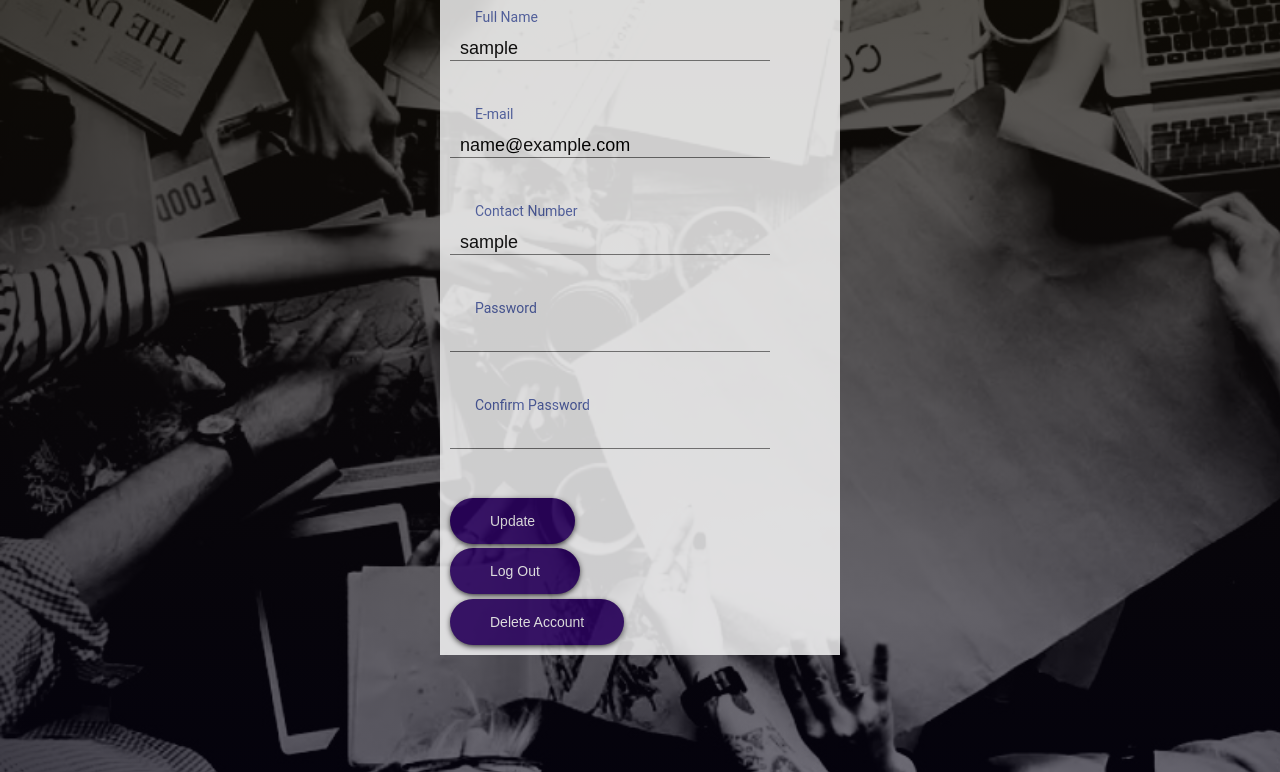
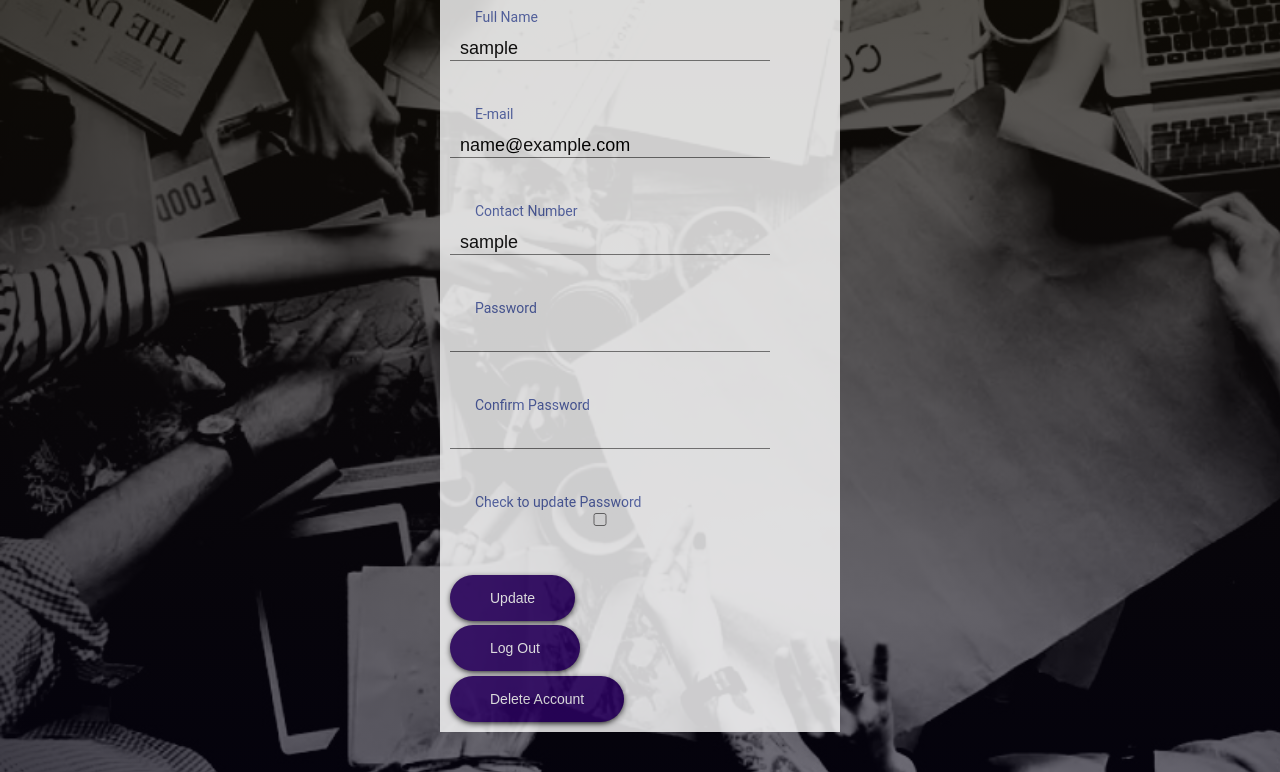
Before and after one commit to sitelisting/Listing_Site, a PHP site: page /profile.php in a window 1280 px wide. Shown: the part 313-1085 px from the top of the page. Run offline with PHP 8.4, Linux system fonts and the light colour scheme; the visitor is signed in with stand-in values (Sample User, id 1).

Commit message:
Update profile.php

```diff
--- a/forgotPass.php
+++ b/forgotPass.php
@@ -11,7 +11,8 @@ if(isset($_POST['submit'])){
 
       if($password1 == $password){
 
-        $query = "UPDATE registerusers SET User_Password='$password' WHERE User_Email = '$email'";
+      $hashedpassword = password_hash($password,PASSWORD_DEFAULT);
+        $query = "UPDATE registerusers SET User_Password='$hashedpassword' WHERE User_Email = '$email'";
 
         $result = mysqli_query($conn,$query);
 
--- a/list.php
+++ b/list.php
@@ -38,7 +38,6 @@ if(mysqli_num_rows($result) > 0){
                <th><?php echo $row['Company_Number'].'<br>' .$row['Company_Email']?></th>
                <th><a  style='color:white;' href="<?php echo $row['Job_Link'] ?>">Click Here</a></th>
             </tr>
-
       </tbody>
       </table>
 
--- a/listedjobs.php
+++ b/listedjobs.php
@@ -39,6 +39,7 @@ if(mysqli_num_rows($result) > 0){
                <th><a  style='color:white;' href="<?php echo $row['Job_Link'] ?>">Click Here</a></th>
             </tr>
 
+
       </tbody>
       <tr>
       <th><button value="apply" onclick="apply()">Apply</button>
--- a/profile.php
+++ b/profile.php
@@ -10,9 +10,12 @@ if(isset($_POST['update'])){
    $password = mysqli_real_escape_string($conn,$_POST['password']);
    $confirmPassword = mysqli_real_escape_string($conn,$_POST['cNfrmpassword']);
 
+   if(isset($_POST['check'])){
       if($password === $confirmPassword){
 
-      $sql = "UPDATE registerusers SET User_FullName ='$fullName' ,User_Email = '$email',User_Contact = '$contact',User_Password = '$password' WHERE User_Email ='{$_SESSION["name"]}'";
+         $hashedpassword = password_hash($password,PASSWORD_DEFAULT);
+
+         $sql = "UPDATE registerusers SET User_FullName ='$fullName' ,User_Email = '$email',User_Contact = '$contact',User_Password = '$hashedpassword' WHERE User_Email ='{$_SESSION["name"]}'";
 
          $result = mysqli_query($conn,$sql);
          if($result){
@@ -29,6 +32,20 @@ if(isset($_POST['update'])){
       else{
          echo "<script> alert('Passwords do not match. please enter matching passwords');</script>";
          echo mysqli_connect_error();
+      }
+
+   }
+   else{
+      $sql = "UPDATE registerusers SET User_FullName ='$fullName' ,User_Email = '$email',User_Contact = '$contact' WHERE User_Email ='{$_SESSION["name"]}'";
+
+      $result = mysqli_query($conn,$sql);
+      if($result){
+         echo "<script> alert('Profile details updated successfully') </script>";
+         $_SESSION["name"] = $email;
+      }else{
+         echo "<script> alert('Profile couldn't be updated')</script>";
+         echo mysqli_connect_error();
+      }
    }
 }
 
@@ -138,6 +155,17 @@ if(isset($_POST['delete'])){
                      </span>
                      <label>Confirm Password</label>
                   </div>
+                  <div class="group">
+                  <br><input type="checkbox" name='check'>
+                     <span class="highlight">
+                     </span>
+                     <span class="bar">
+                     </span>
+                     <label>Check to update Password</label>
+                  </div>
+
+
+
                      <?php
 
                   }
@@ -160,7 +188,7 @@ if(isset($_POST['delete'])){
          <p>
          <h3>Useful links:</h3>
          </p>
-         <a href="about.php"><b>About Us </b></a>
+         <a href="about.php"><b>About Us </b></a><br>
          <script src="https://unpkg.com/ionicons@4.5.10-0/dist/ionicons.js"></script>
          <a href="contact.php"> <b>Contact Us </b></a>
          </p>
```
Also changed, not shown: login.php (+12 -5 lines), registrationpage.php (+13 -6 lines). Lines whose indentation alone changed are shown as unchanged.
